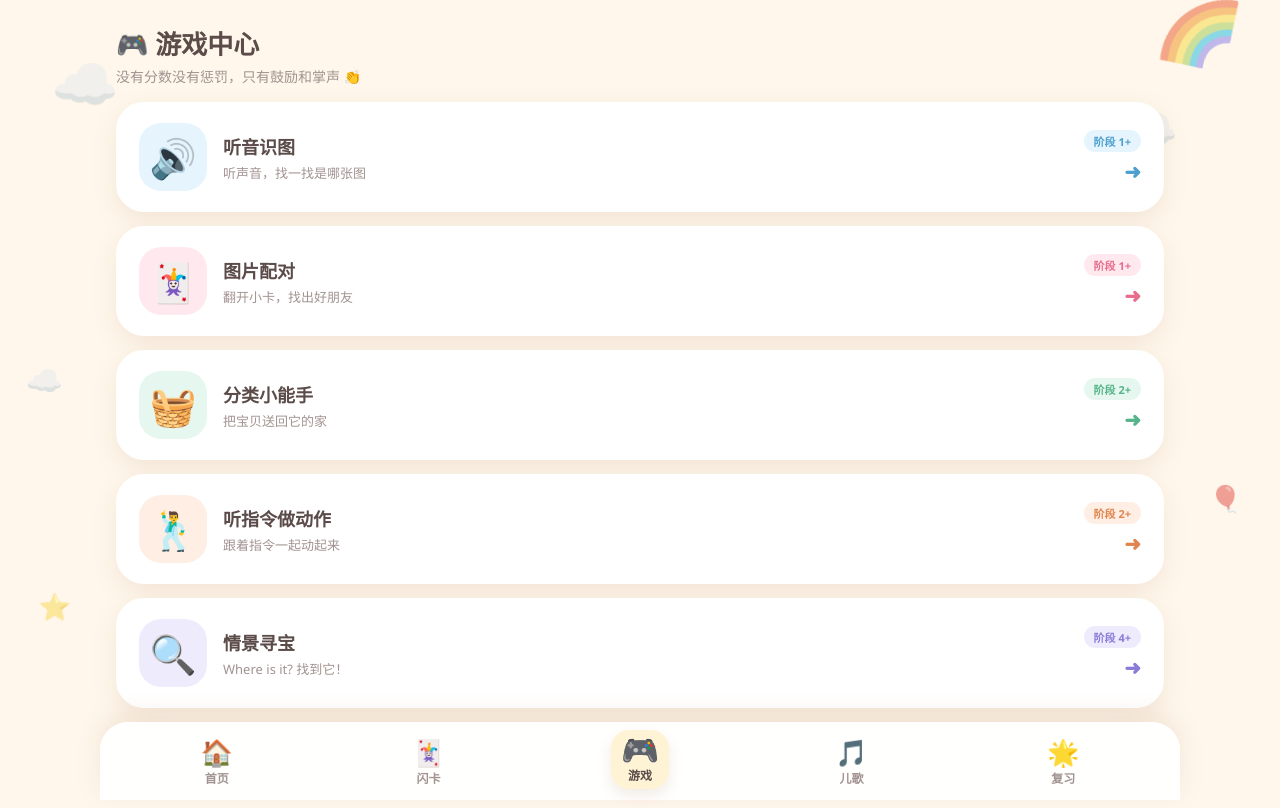
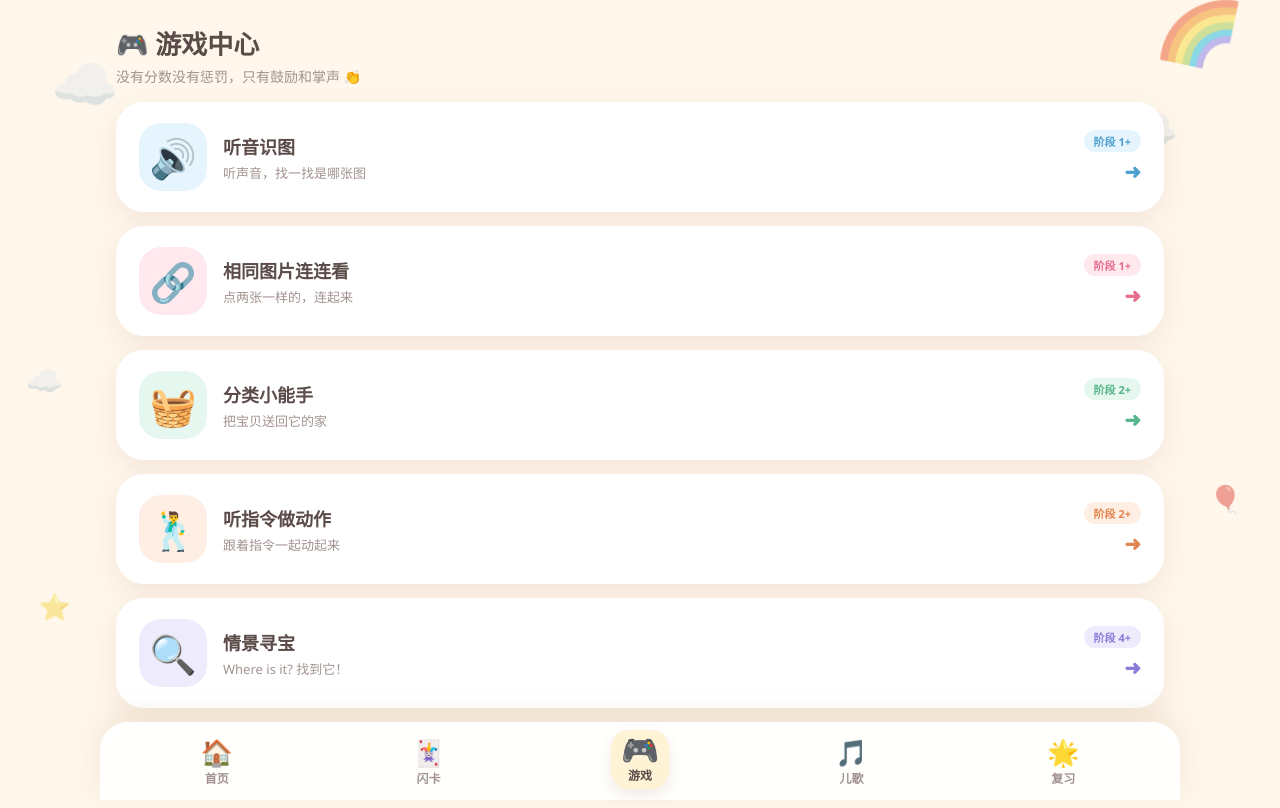
Before and after one commit to peng8/baby-english-study, a Nuxt app: page /games in a window 1280 px wide. Built offline with nearby package versions, Linux system fonts and the light colour scheme.

Commit message:
修改游戏

```diff
--- a/app/pages/games/index.vue
+++ b/app/pages/games/index.vue
@@ -1,7 +1,7 @@
 <script setup lang="ts">
 const games = [
   { to: '/games/listen-pick', emoji: '🔊', name: '听音识图', desc: '听声音，找一找是哪张图', color: 'blue', stage: '阶段 1+' },
-  { to: '/games/matching', emoji: '🃏', name: '图片配对', desc: '翻开小卡，找出好朋友', color: 'pink', stage: '阶段 1+' },
+  { to: '/games/matching', emoji: '🔗', name: '相同图片连连看', desc: '点两张一样的，连起来', color: 'pink', stage: '阶段 1+' },
   { to: '/games/categorize', emoji: '🧺', name: '分类小能手', desc: '把宝贝送回它的家', color: 'green', stage: '阶段 2+' },
   { to: '/games/actions', emoji: '🕺', name: '听指令做动作', desc: '跟着指令一起动起来', color: 'orange', stage: '阶段 2+' },
   { to: '/games/treasure-hunt', emoji: '🔍', name: '情景寻宝', desc: 'Where is it? 找到它！', color: 'purple', stage: '阶段 4+' },
--- a/app/pages/games/matching.vue
+++ b/app/pages/games/matching.vue
@@ -2,16 +2,16 @@
 import type { Word } from '~/data'
 import { words } from '~/data'
 
-/* 图片配对：翻牌配对（图-图），配对成功有鼓励动画 */
+/* 相同图片连连看：卡片全部正面朝上，点两张相同的即配对成功（适合 3 岁） */
 const { speakEn } = useSpeech()
 const { markLearned } = useProgress()
 
-interface Card { w: Word, key: string, flipped: boolean, matched: boolean }
+interface Card { w: Word, key: string, matched: boolean }
 
 const range = ref(0)
 const cards = ref<Card[]>([])
-const lock = ref(false)
 const firstIdx = ref<number | null>(null)
+const wrongPair = ref<number[]>([])
 const done = ref(false)
 const celebrate = ref(0)
 const mini = ref(0)
@@ -27,16 +27,18 @@ function shuffle<T>(arr: T[]): T[] {
 function deal() {
   const picks = shuffle(pool.value).slice(0, 4)
   if (picks.length < 4) return
-  cards.value = shuffle([...picks, ...picks]).map((w, i) => ({ w, key: `${w.id}-${i}`, flipped: false, matched: false }))
+  cards.value = shuffle([...picks, ...picks]).map((w, i) => ({ w, key: `${w.id}-${i}`, matched: false }))
   firstIdx.value = null
+  wrongPair.value = []
   done.value = false
-  lock.value = false
 }
 
-function flip(i: number) {
+function tap(i: number) {
   const c = cards.value[i]
-  if (lock.value || c.matched || c.flipped) return
-  c.flipped = true
+  // 抖动反馈期间不接受点击，避免三连点错乱
+  if (wrongPair.value.length || c.matched) return
+  if (firstIdx.value === i) { firstIdx.value = null; return } // 再点自己=取消选中
+
   speakEn(c.w.en)
   markLearned(c.w.id)
 
@@ -44,8 +46,10 @@ function flip(i: number) {
     firstIdx.value = i
     return
   }
+
   const f = cards.value[firstIdx.value]
   if (f.w.id === c.w.id) {
+    // 配对成功：两张一起点亮
     f.matched = c.matched = true
     firstIdx.value = null
     mini.value++
@@ -56,14 +60,12 @@ function flip(i: number) {
     }
   }
   else {
-    lock.value = true
-    const fi = firstIdx.value
+    // 不相同：两张轻轻摇一摇，然后取消选中
+    wrongPair.value = [firstIdx.value, i]
     setTimeout(() => {
-      cards.value[fi].flipped = false
-      c.flipped = false
-      lock.value = false
+      wrongPair.value = []
       firstIdx.value = null
-    }, 900)
+    }, 550)
   }
 }
 
@@ -74,8 +76,8 @@ onMounted(deal)
 <template>
   <div>
     <div class="top"><NuxtLink to="/games" class="back">⬅ 换个游戏</NuxtLink></div>
-    <h1 class="page-title">🃏 图片配对</h1>
-    <p class="page-sub">翻开卡片，找出两只好朋友</p>
+    <h1 class="page-title">🔗 相同图片连连看</h1>
+    <p class="page-sub">点两张一样的，把它们连起来</p>
 
     <div class="chip-row no-bar">
       <button class="chip t-blue" :class="{ active: range === 0 }" @click="range = 0">全部</button>
@@ -88,15 +90,14 @@ onMounted(deal)
       <button
         v-for="(c, i) in cards" :key="c.key"
         class="match-card"
-        :class="{ flipped: c.flipped || c.matched, matched: c.matched }"
-        @click="flip(i)"
+        :class="{ selected: firstIdx === i, matched: c.matched, wrong: wrongPair.includes(i) }"
+        @click="tap(i)"
       >
-        <span v-if="c.flipped || c.matched" class="face">{{ c.w.emoji || '' }}</span>
-        <span v-else class="face back">❓</span>
+        <span class="face">{{ c.w.emoji || '' }}</span>
       </button>
     </div>
 
-    <p v-if="done" class="done-tip">全部配对成功，再来一局！🎉</p>
+    <p v-if="done" class="done-tip">全部连好啦，再来一局！🎉</p>
     <CelebrationBurst :trigger="celebrate" size="lg" text="全对啦!" />
     <CelebrationBurst :trigger="mini" size="sm" :voice="false" />
   </div>
@@ -115,21 +116,32 @@ onMounted(deal)
 .match-card {
   aspect-ratio: 1;
   border-radius: var(--r-lg);
-  background: linear-gradient(135deg, var(--purple), var(--pink));
-  border: 4px solid #fff;
+  background: #fff;
+  border: 4px solid var(--purple-soft);
   box-shadow: var(--shadow);
   display: flex; align-items: center; justify-content: center;
-  transition: transform .2s;
+  transition: transform .2s, border-color .2s, background .2s;
 }
 .match-card:active { transform: scale(.94); }
-.match-card.flipped { background: #fff; border-color: var(--purple-soft); }
+.match-card.selected {
+  border-color: var(--purple);
+  background: var(--purple-soft);
+  transform: scale(1.06);
+}
 .match-card.matched {
   background: var(--green-soft);
   border-color: var(--green);
   animation: pop .35s ease-out;
 }
+.match-card.wrong { animation: shake .45s ease-in-out; }
 .face { font-size: clamp(46px, 10vw, 76px); line-height: 1; }
-.face.back { color: #fff; font-size: clamp(36px, 8vw, 60px); }
 
 .done-tip { text-align: center; color: var(--green-deep); font-weight: 800; margin-top: 18px; }
+
+@keyframes shake {
+  0%, 100% { transform: translateX(0); }
+  25% { transform: translateX(-6px); }
+  50% { transform: translateX(6px); }
+  75% { transform: translateX(-4px); }
+}
 </style>
```
